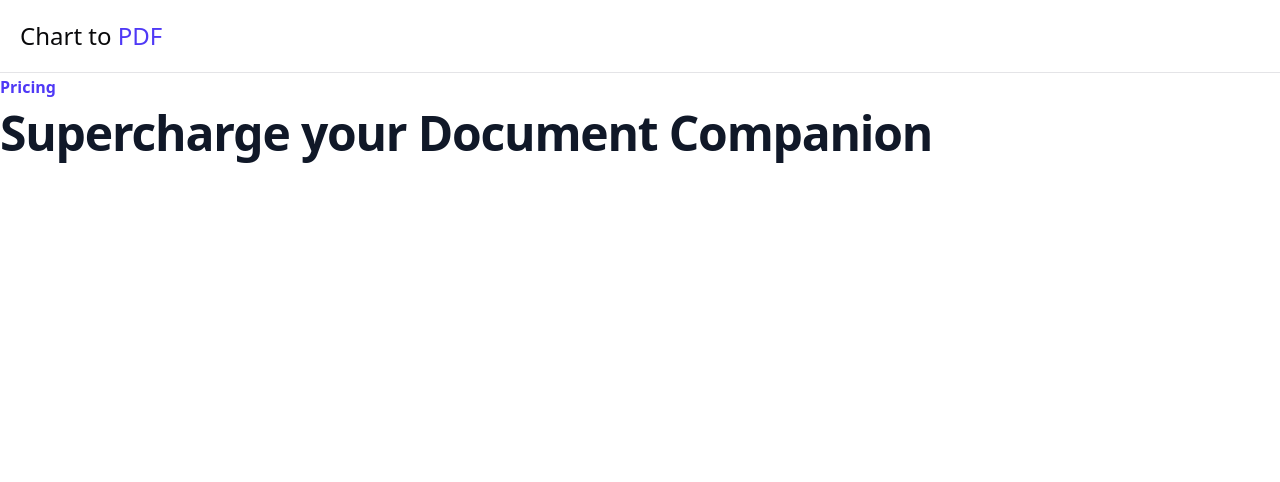
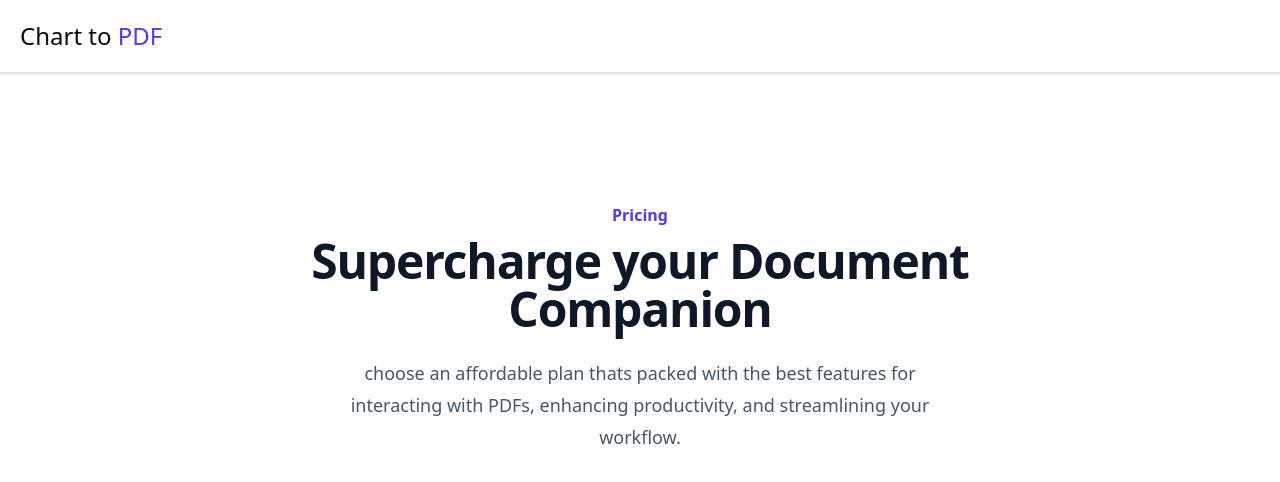
Before and after one commit to senpaiharde/Full-Stack-Project-Ai-Docs, a Next.js app in the folder ai-dcos/: page /dashboard/upgrade in a window 1280 px wide. Shown: the top 482 px of the page. Built offline with nearby package versions, Linux system fonts and the light colour scheme; no server answers.

Commit message:
description + styles

```diff
--- a/ai-dcos/app/dashboard/upgrade/page.tsx
+++ b/ai-dcos/app/dashboard/upgrade/page.tsx
@@ -2,16 +2,18 @@
 
 function PricingPage() {
   return (
-    <div className='bg-white'>
-      <div className=''>
-        <div>
-          <h2 className="text-base font-semibold leading-7 text-indigo-600">
-            Pricing
-            </h2>
+    <div className="">
+      <div className="py-24 sm:py-32">
+        <div className="max-w-4xl mx-auto text-center">
+          <h2 className="text-base font-semibold leading-7 text-indigo-600">Pricing</h2>
           <p className="mt-2 text-4xl font-bold tracking-tight text-gray-900 sm:text-5xl">
             Supercharge your Document Companion
           </p>
         </div>
+        <p className="mx-auto mt-6 max-w-2xl px-10 text-center text-lg leading-8 text-gray-600">
+          choose an affordable plan thats packed with the best features for interacting with PDFs,
+          enhancing productivity, and streamlining your workflow.
+        </p>
       </div>
     </div>
   );
```
